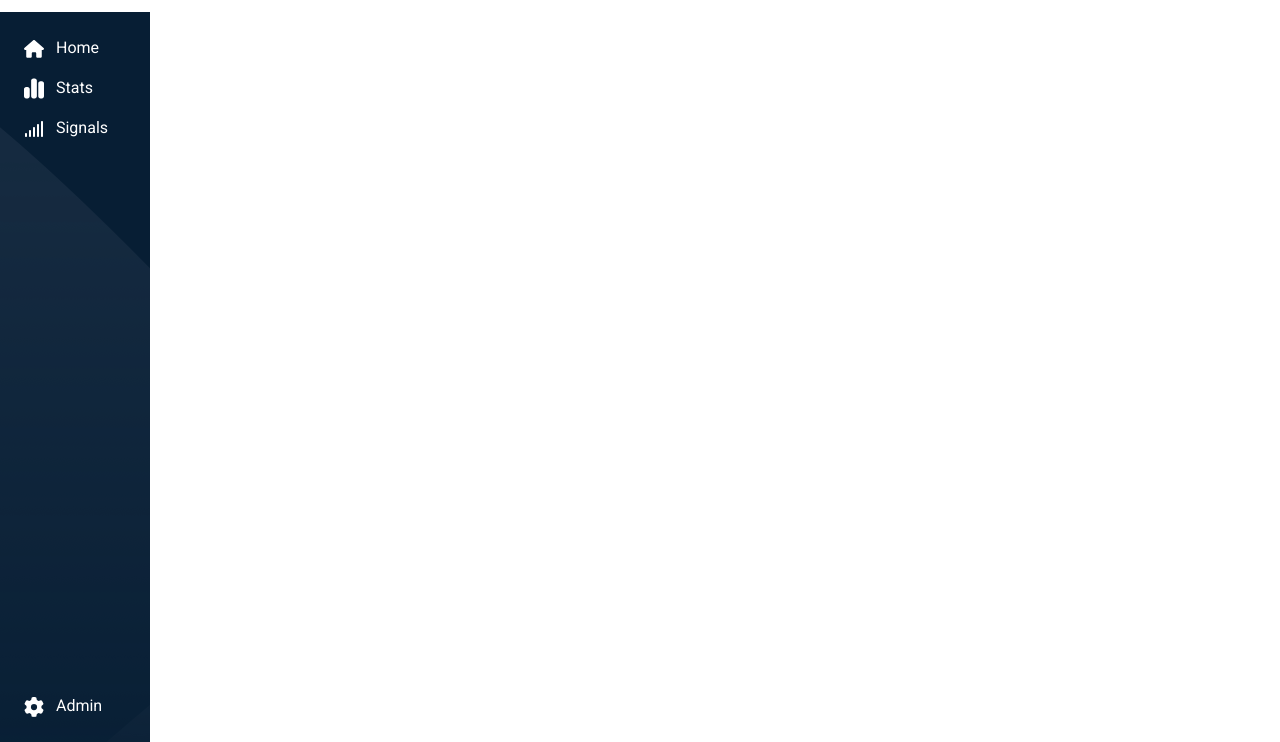
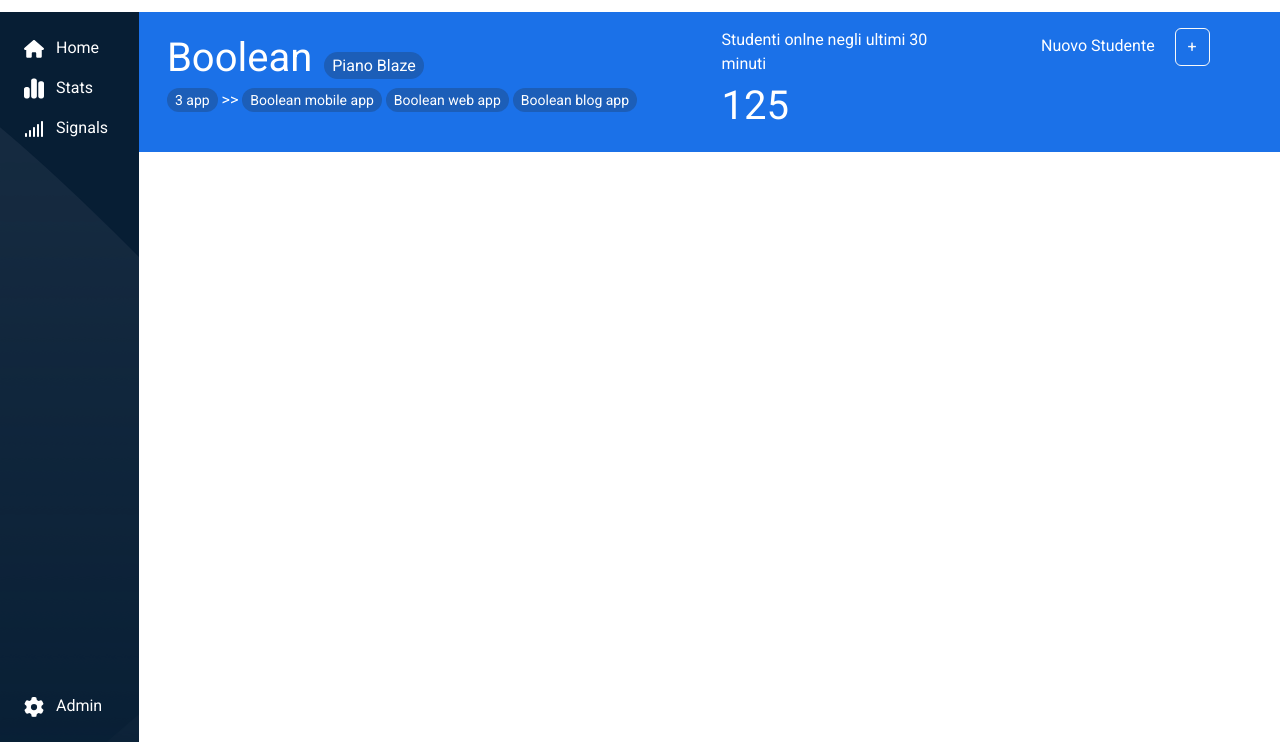
Before and after one commit to flavio-franceschetti/html-css-bootstrap-dashboard, a plain HTML site: page index.html in a window 1280 px wide. Shown: the part 58-800 px from the top of the page. Drawn offline with nearby package versions, Linux system fonts and the light colour scheme.

Commit message:
feat: main section header

```diff
--- a/css/style.css
+++ b/css/style.css
@@ -61,10 +61,6 @@ img {
   height: 100%;
 }
 
-.left-nav-list li {
-  display: inline-block;
-}
-
 .left-nav-list li a,
 .bottom-nav a {
   color: #fff;
@@ -75,3 +71,28 @@ img {
   width: 20px;
   fill: #fff;
 }
+
+/* right content */
+.main-content {
+  width: 100%;
+}
+/* MAIN HEADER */
+.main-header {
+  background-color: rgb(27, 113, 232);
+  /* debug */
+  /* min-height: 200px; */
+}
+
+.ms_breadcrumbs {
+  font-size: 14px;
+}
+
+.plus-btn {
+  display: inline-block;
+  text-align: center;
+  height: 20px;
+  width: 20px;
+  color: #fff;
+  /* padding: 10px; */
+  border: 1px solid #fff;
+}
--- a/index.html
+++ b/index.html
@@ -107,7 +107,7 @@
       </nav>
     </header>
     <main>
-      <div class="container-fluid d-flex p-0">
+      <div class="container-fluid overflow-hidden d-flex p-0">
         <!-- LEFT NAV -->
         <div class="left-nav p-4 d-flex flex-column justify-content-between">
           <div class="top-nav">
@@ -187,7 +187,78 @@
         </div>
 
         <!-- RIGHT CONTENT -->
-        <div class="main-content"></div>
+        <div class="main-content">
+          <!-- MAIN HEADER -->
+          <div class="main-header p-3">
+            <div class="container-fluid">
+              <div class="row">
+                <!-- left main header col -->
+                <div class="col-md-6 order-1 order-md-0">
+                  <div>
+                    <span class="fs-1 text-white me-2">Boolean</span>
+                    <span
+                      class="text-white bg-dark bg-opacity-25 py-1 px-2 rounded-pill"
+                      >Piano Blaze</span
+                    >
+                  </div>
+                  <ul class="breadcrumb gap-1">
+                    <li>
+                      <a
+                        class="ms_breadcrumbs bg-dark bg-opacity-25 py-1 px-2 rounded-pill text-white text-decoration-none"
+                        href="#"
+                        >3 app</a
+                      >
+                    </li>
+                    <li class="text-white">>></li>
+                    <li class="d-none d-lg-inline">
+                      <a
+                        class="ms_breadcrumbs bg-dark bg-opacity-25 py-1 px-2 rounded-pill text-white text-decoration-none"
+                        href="#"
+                        >Boolean mobile app</a
+                      >
+                    </li>
+                    <li class="d-none d-lg-inline">
+                      <a
+                        class="ms_breadcrumbs bg-dark bg-opacity-25 py-1 px-2 rounded-pill text-white text-decoration-none"
+                        href="#"
+                        >Boolean web app</a
+                      >
+                    </li>
+                    <li class="d-none d-lg-inline">
+                      <a
+                        class="ms_breadcrumbs bg-dark bg-opacity-25 py-1 px-2 rounded-pill text-white text-decoration-none"
+                        href="#"
+                        >Boolean blog app</a
+                      >
+                    </li>
+                    <li class="d-inline d-lg-none">
+                      <a
+                        class="ms_breadcrumbs bg-dark bg-opacity-25 py-1 px-2 rounded-pill text-white text-decoration-none"
+                        href="#"
+                        >&plus;</a
+                      >
+                    </li>
+                  </ul>
+                </div>
+                <!-- center main header col -->
+                <div class="col-md-3 order-1 order-md-0">
+                  <div class="text-white">
+                    Studenti onlne negli ultimi 30 minuti
+                  </div>
+                  <div class="fs-1 text-white">125</div>
+                </div>
+                <!-- right main header col -->
+                <div class="col-md-3 text-md-center">
+                  <span class="text-white me-3">Nuovo Studente</span>
+                  <button type="button" class="btn btn-outline-light">
+                    &plus;
+                  </button>
+                </div>
+              </div>
+            </div>
+          </div>
+          <!-- **************** -->
+        </div>
       </div>
     </main>
     <!-- BOOSTRAP -->
```
